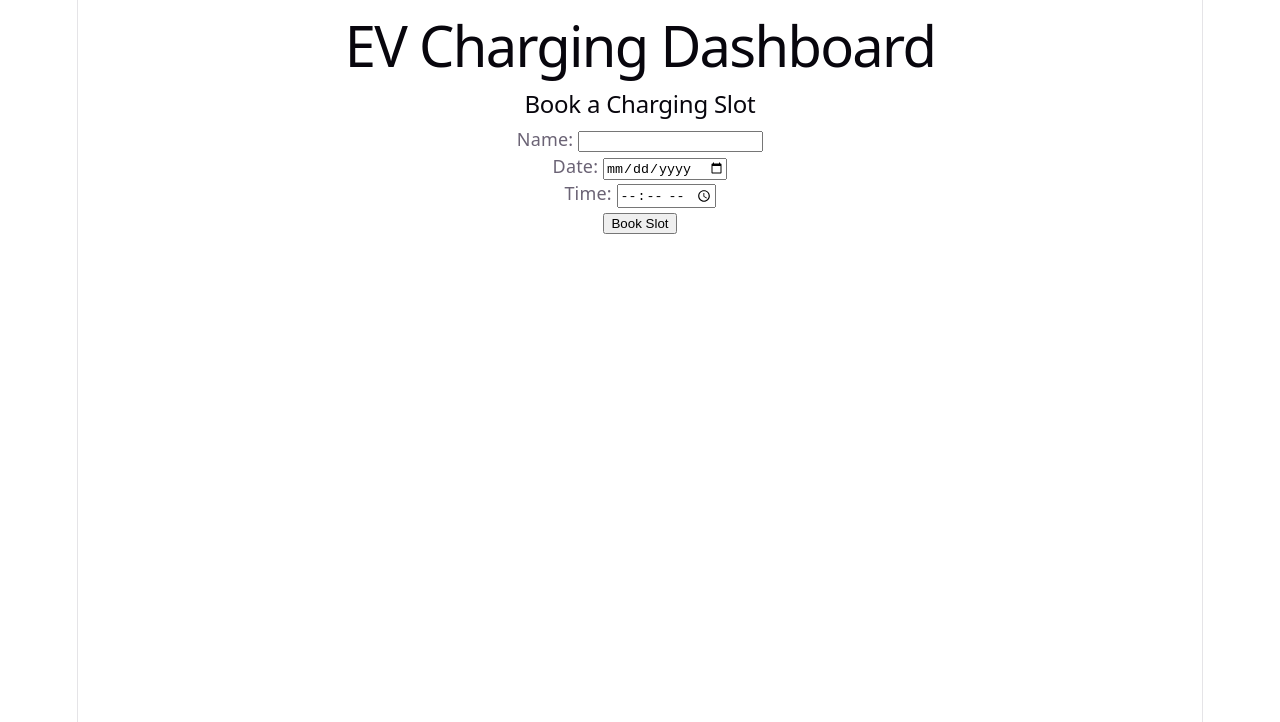
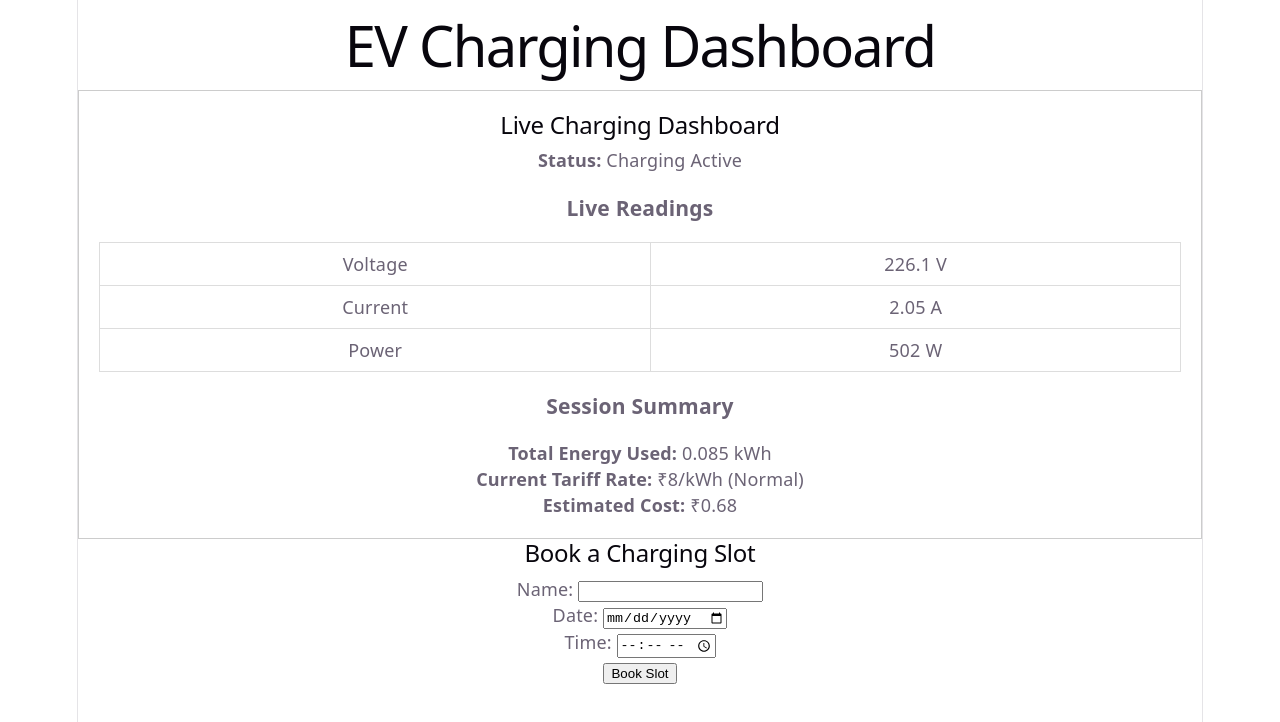
Before and after one commit to catherinekhuman/ev-charging-dashboard, a React (Vite) app: page / in a window 1280 px wide. Shown: the top 722 px of the page. Built offline with nearby package versions, Linux system fonts and the light colour scheme; no server answers.

Commit message:
Add live dashboard with mock energy readings and dynamic tariff display

```diff
--- a/package.json
+++ b/package.json
@@ -11,6 +11,7 @@
   },
   "dependencies": {
     "firebase": "^12.18.0",
+    "qrcode.react": "^4.2.0",
     "react": "^19.2.8",
     "react-dom": "^19.2.8"
   },
--- a/src/App.jsx
+++ b/src/App.jsx
@@ -1,9 +1,11 @@
 import SlotBooking from "./components/SlotBooking";
+import Dashboard from "./components/Dashboard";
 
 function App() {
   return (
     <div>
       <h1>EV Charging Dashboard</h1>
+      <Dashboard />
       <SlotBooking />
     </div>
   );
--- /dev/null
+++ b/src/components/Dashboard.jsx
@@ -0,0 +1,71 @@
+import { useState, useEffect } from "react";
+
+// Mock data generator - simulates what PZEM-004T will eventually send
+function generateMockReading() {
+  return {
+    voltage: (220 + Math.random() * 10).toFixed(1),
+    current: (2 + Math.random() * 3).toFixed(2),
+    power: (500 + Math.random() * 300).toFixed(0),
+    energy: (Math.random() * 5).toFixed(2),
+  };
+}
+
+function getRate() {
+  const hour = new Date().getHours();
+  if (hour >= 22 || hour < 6) return 5;   // Off-peak
+  if (hour >= 18 && hour < 22) return 12; // Peak
+  return 8;                                // Normal
+}
+
+function Dashboard() {
+  const [reading, setReading] = useState(generateMockReading());
+  const [totalEnergy, setTotalEnergy] = useState(0);
+  const [totalCost, setTotalCost] = useState(0);
+  const [status, setStatus] = useState("Charging Active");
+
+  useEffect(() => {
+    const interval = setInterval(() => {
+      const newReading = generateMockReading();
+      setReading(newReading);
+
+      const rate = getRate();
+      const energyIncrement = parseFloat(newReading.energy) / 100; // small increment per tick
+      setTotalEnergy((prev) => prev + energyIncrement);
+      setTotalCost((prev) => prev + energyIncrement * rate);
+    }, 2000); // updates every 2 seconds
+
+    return () => clearInterval(interval);
+  }, []);
+
+  return (
+    <div style={{ border: "1px solid #ccc", padding: "20px", marginTop: "30px" }}>
+      <h2>Live Charging Dashboard</h2>
+      <p><strong>Status:</strong> {status}</p>
+
+      <h3>Live Readings</h3>
+      <table style={{ borderCollapse: "collapse", width: "100%" }}>
+        <tbody>
+          <tr>
+            <td style={{ padding: "8px", border: "1px solid #ddd" }}>Voltage</td>
+            <td style={{ padding: "8px", border: "1px solid #ddd" }}>{reading.voltage} V</td>
+          </tr>
+          <tr>
+            <td style={{ padding: "8px", border: "1px solid #ddd" }}>Current</td>
+            <td style={{ padding: "8px", border: "1px solid #ddd" }}>{reading.current} A</td>
+          </tr>
+          <tr>
+            <td style={{ padding: "8px", border: "1px solid #ddd" }}>Power</td>
+            <td style={{ padding: "8px", border: "1px solid #ddd" }}>{reading.power} W</td>
+          </tr>
+        </tbody>
+      </table>
+
+      <h3>Session Summary</h3>
+      <p><strong>Total Energy Used:</strong> {totalEnergy.toFixed(3)} kWh</p>
+      <p><strong>Current Tariff Rate:</strong> ₹{getRate()}/kWh ({getRate() === 5 ? "Off-Peak" : getRate() === 12 ? "Peak" : "Normal"})</p>
+      <p><strong>Estimated Cost:</strong> ₹{totalCost.toFixed(2)}</p>
+    </div>
+  );
+}
+
+export default Dashboard;
--- a/src/components/SlotBooking.jsx
+++ b/src/components/SlotBooking.jsx
@@ -1,12 +1,14 @@
 import { useState } from "react";
 import { database } from "../firebase";
 import { ref, push } from "firebase/database";
+import { QRCodeCanvas } from "qrcode.react";
 
 function SlotBooking() {
   const [name, setName] = useState("");
   const [date, setDate] = useState("");
   const [time, setTime] = useState("");
   const [message, setMessage] = useState("");
+  const [bookingId, setBookingId] = useState(null);
 
   const handleBooking = async (e) => {
     e.preventDefault();
@@ -18,7 +20,7 @@ function SlotBooking() {
 
     try {
       const bookingsRef = ref(database, "bookings");
-      await push(bookingsRef, {
+      const newBookingRef = await push(bookingsRef, {
         userName: name,
         date: date,
         time: time,
@@ -26,6 +28,7 @@ function SlotBooking() {
         createdAt: new Date().toISOString()
       });
 
+      setBookingId(newBookingRef.key);
       setMessage("Slot booked successfully!");
       setName("");
       setDate("");
@@ -66,6 +69,15 @@ function SlotBooking() {
         <button type="submit">Book Slot</button>
       </form>
       {message && <p>{message}</p>}
+
+      {bookingId && (
+        <div>
+          <h3>Your Booking QR Code</h3>
+          <QRCodeCanvas value={bookingId} size={200} />
+          <p>Booking ID: {bookingId}</p>
+          <p>Show this QR code at the charging station to authenticate.</p>
+        </div>
+      )}
     </div>
   );
 }
```
Also changed, not shown: 1 other file (tests, documents, lock files or other folders).
